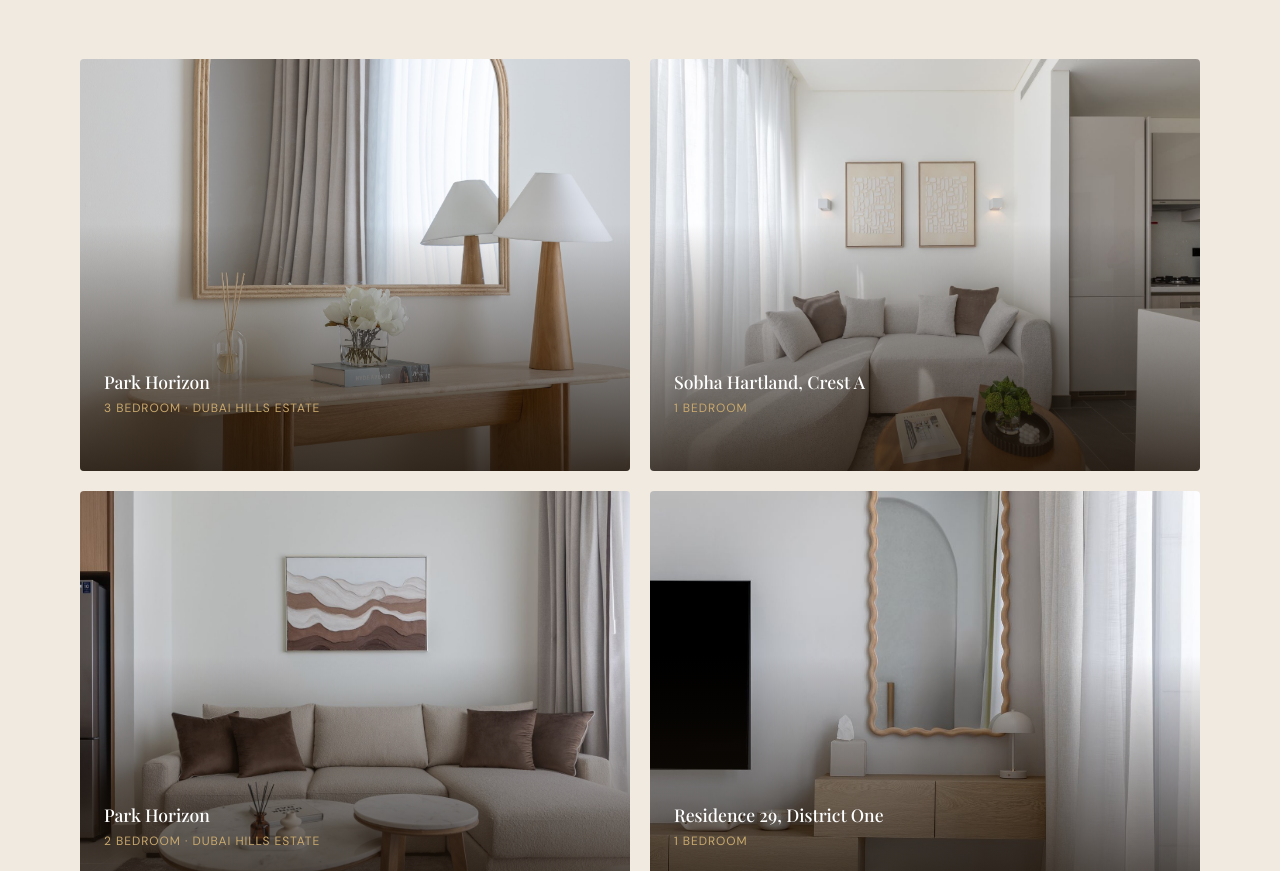
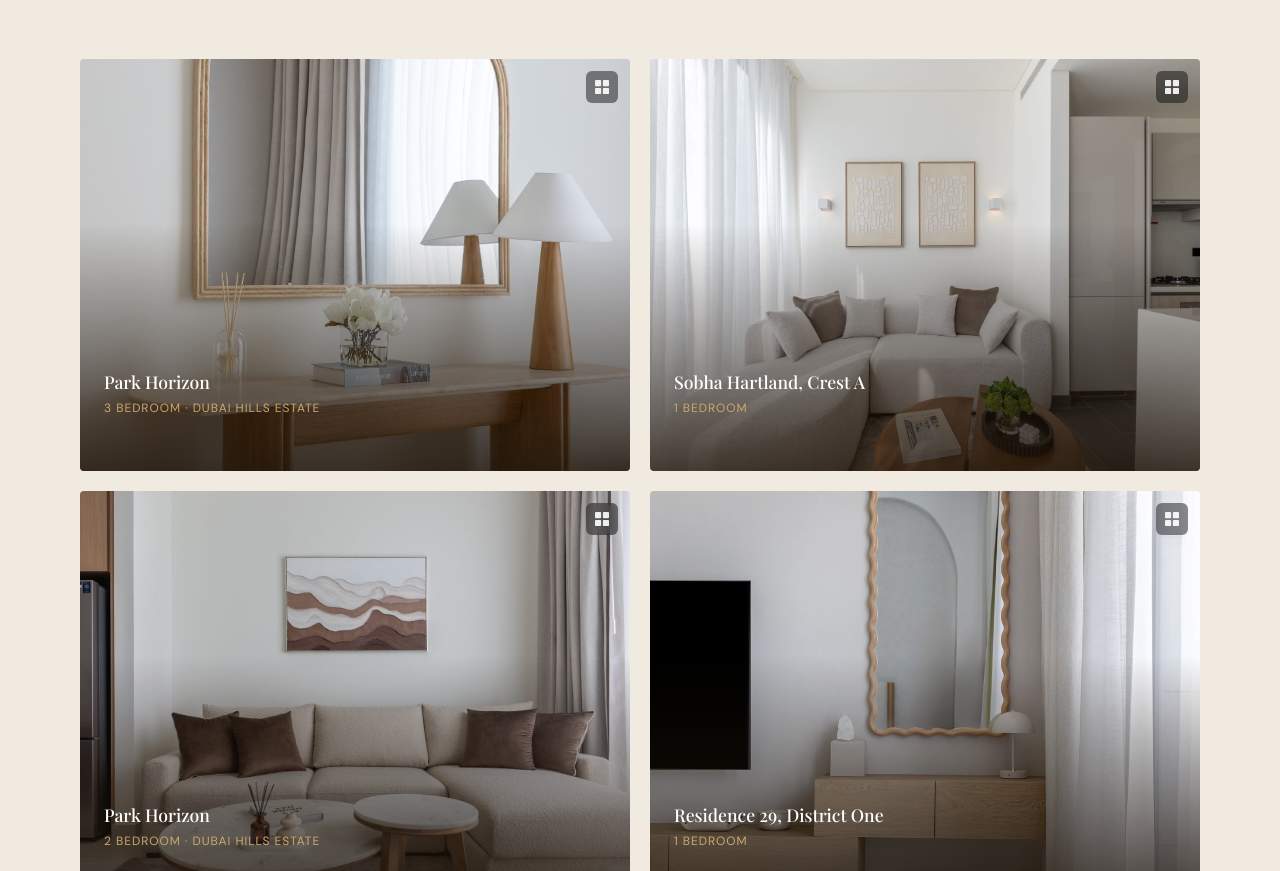
Before and after one commit to denniskortekaas-cmd/kristine-interiors, a website: page index.html in a window 1280 px wide. Shown: the part 2003-2874 px from the top of the page. Drawn offline with nearby package versions, Linux system fonts and the light colour scheme; a web font is replaced by a local one.

Commit message:
Add gallery grid icon to project cards to indicate multiple photos
Co-Authored-By: Claude Sonnet 4.6 <noreply@anthropic.com>

```diff
--- a/index.html
+++ b/index.html
@@ -128,6 +128,7 @@
 
         <div class="project-card fade-in" data-project="0">
           <img src="images/park-horizon-cover.JPG" alt="Park Horizon, 3 Bedroom, Dubai Hills Estate" loading="lazy" />
+          <div class="project-gallery-icon"><svg viewBox="0 0 16 16" fill="currentColor"><rect x="0" y="0" width="7" height="7" rx="1"/><rect x="9" y="0" width="7" height="7" rx="1"/><rect x="0" y="9" width="7" height="7" rx="1"/><rect x="9" y="9" width="7" height="7" rx="1"/></svg></div>
           <div class="project-overlay">
             <span class="project-name">Park Horizon</span>
             <span class="project-sub">3 Bedroom · Dubai Hills Estate</span>
@@ -137,6 +138,7 @@
 
         <div class="project-card fade-in" data-project="1">
           <img src="images/sobha-hartland-cover.jpeg" alt="Sobha Hartland, Crest A, 1 Bedroom" loading="lazy" />
+          <div class="project-gallery-icon"><svg viewBox="0 0 16 16" fill="currentColor"><rect x="0" y="0" width="7" height="7" rx="1"/><rect x="9" y="0" width="7" height="7" rx="1"/><rect x="0" y="9" width="7" height="7" rx="1"/><rect x="9" y="9" width="7" height="7" rx="1"/></svg></div>
           <div class="project-overlay">
             <span class="project-name">Sobha Hartland, Crest A</span>
             <span class="project-sub">1 Bedroom</span>
@@ -146,6 +148,7 @@
 
         <div class="project-card fade-in" data-project="2">
           <img src="images/park-horizon-2bed-cover.jpeg" alt="Park Horizon, 2 Bedroom, Dubai Hills Estate" loading="lazy" />
+          <div class="project-gallery-icon"><svg viewBox="0 0 16 16" fill="currentColor"><rect x="0" y="0" width="7" height="7" rx="1"/><rect x="9" y="0" width="7" height="7" rx="1"/><rect x="0" y="9" width="7" height="7" rx="1"/><rect x="9" y="9" width="7" height="7" rx="1"/></svg></div>
           <div class="project-overlay">
             <span class="project-name">Park Horizon</span>
             <span class="project-sub">2 Bedroom · Dubai Hills Estate</span>
@@ -155,6 +158,7 @@
 
         <div class="project-card fade-in" data-project="3">
           <img src="images/district-one-cover.jpeg" alt="Residence 29, District One, 1 Bedroom" loading="lazy" />
+          <div class="project-gallery-icon"><svg viewBox="0 0 16 16" fill="currentColor"><rect x="0" y="0" width="7" height="7" rx="1"/><rect x="9" y="0" width="7" height="7" rx="1"/><rect x="0" y="9" width="7" height="7" rx="1"/><rect x="9" y="9" width="7" height="7" rx="1"/></svg></div>
           <div class="project-overlay">
             <span class="project-name">Residence 29, District One</span>
             <span class="project-sub">1 Bedroom</span>
--- a/style.css
+++ b/style.css
@@ -610,6 +610,22 @@ button { cursor: pointer; border: none; background: none; font-family: inherit;
   text-transform: uppercase;
 }
 
+.project-gallery-icon {
+  position: absolute;
+  top: 12px; right: 12px;
+  width: 32px; height: 32px;
+  background: rgba(0,0,0,0.45);
+  border-radius: 6px;
+  display: flex;
+  align-items: center;
+  justify-content: center;
+  color: rgba(255,255,255,0.9);
+  pointer-events: none;
+  backdrop-filter: blur(4px);
+}
+
+.project-gallery-icon svg { width: 14px; height: 14px; }
+
 .project-view {
   font-size: 11px;
   letter-spacing: 0.12em;
```
